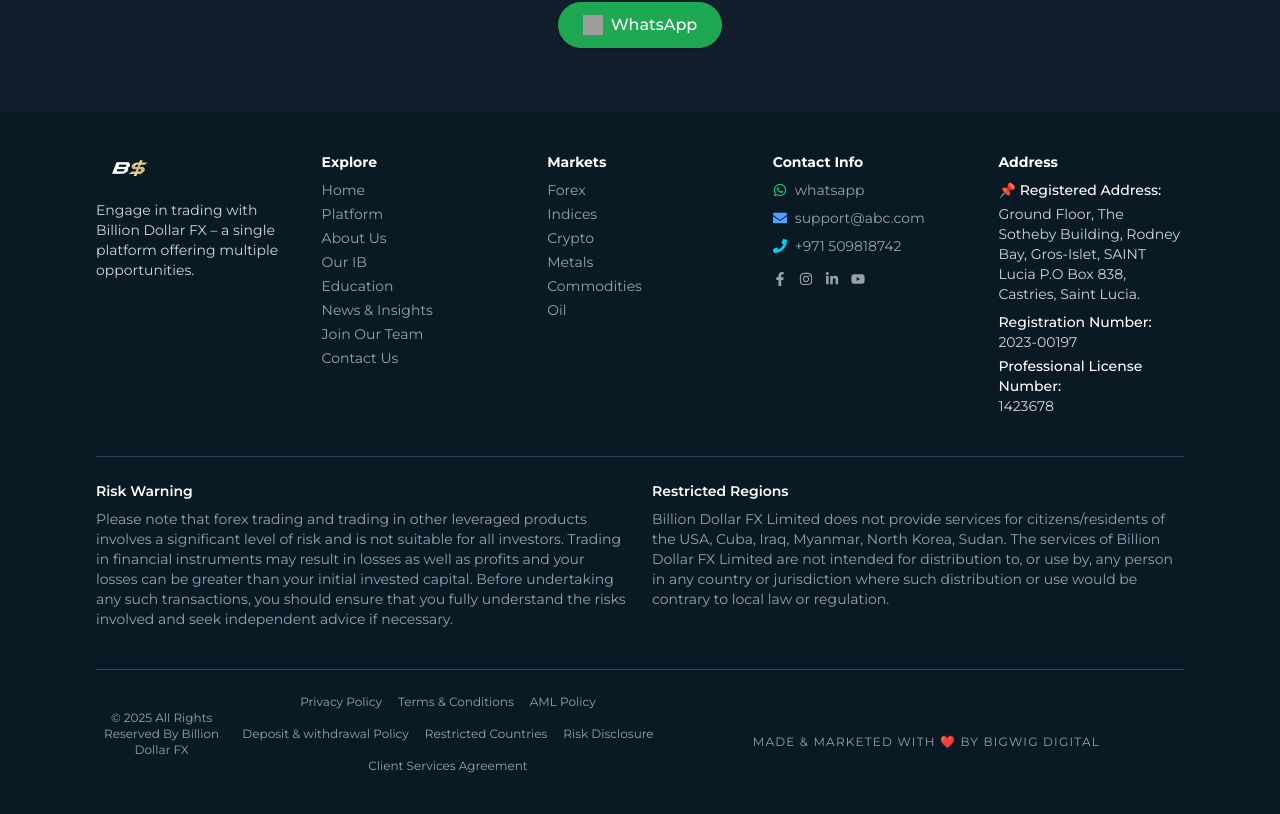
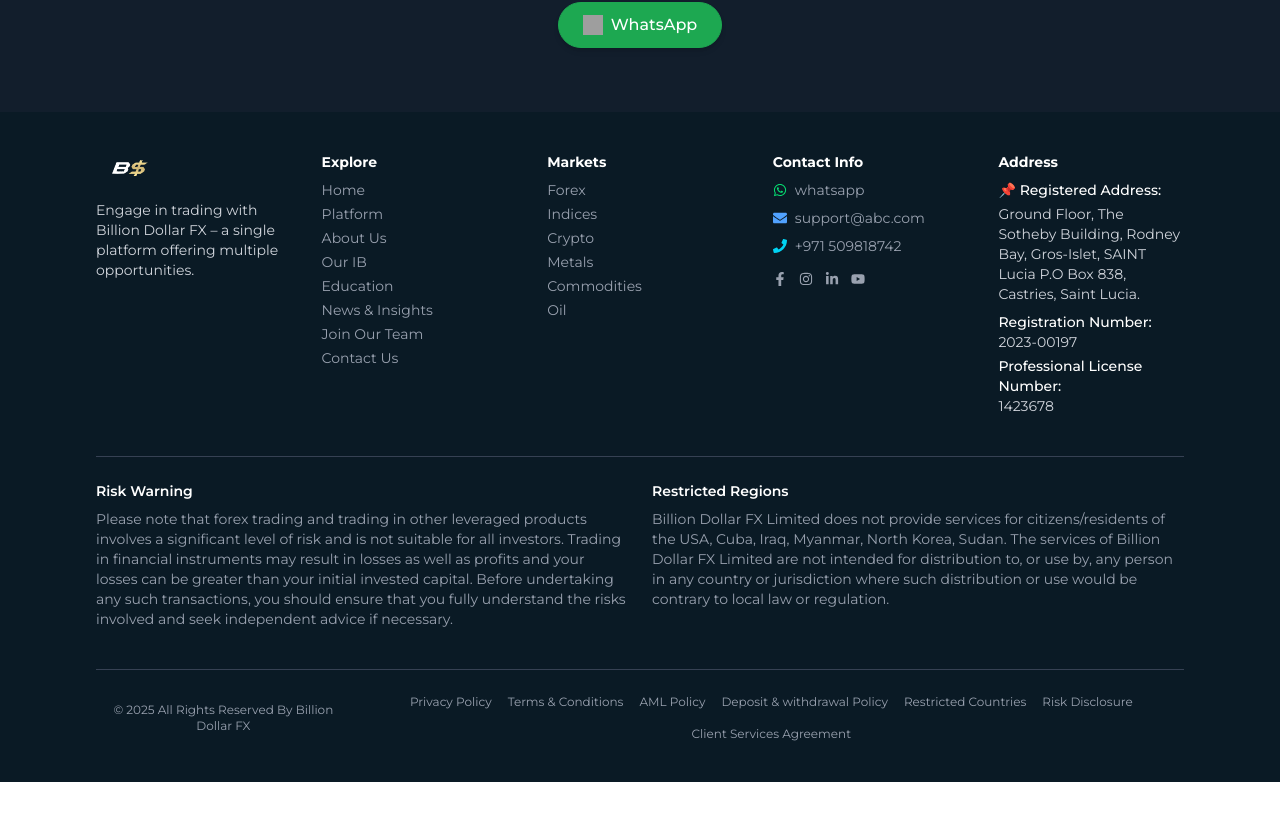
Before and after one commit to Shubham9049/WinProFx, a Next.js app: page /oil in a window 1280 px wide. Shown: the part 2069-2883 px from the top of the page. After the commit the page ends 2851 px from the top, so only its background shows below. Built offline with nearby package versions, Linux system fonts and the light colour scheme; grey boxes are pictures that could not be loaded.

Commit message:
remove bigwig

```diff
--- a/components/Footer.tsx
+++ b/components/Footer.tsx
@@ -178,7 +178,7 @@ export default function Footer() {
             </span>
           ))}
         </div>
-        <div className="w-full flex justify-center mt-4">
+        {/* <div className="w-full flex justify-center mt-4">
           <a
             href="https://www.bigwigdigital.in/"
             target="_blank"
@@ -187,7 +187,7 @@ export default function Footer() {
           >
             Made & Marketed with ❤️ by Bigwig Digital
           </a>
-        </div>
+        </div> */}
       </div>
     </footer>
   );
```
Also changed, not shown: assets/icons/logo.png (added).
